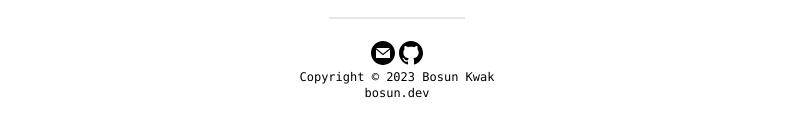
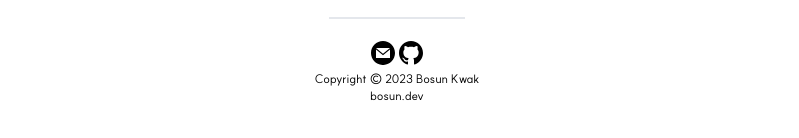
Before and after one commit to 0214kbs/bosun.dev, a Next.js app: page / in a window 1280 px wide. Shown: the part 586-724 px from the top of the page, without its empty margins (243-1042 px from the left). Built offline with nearby package versions, Linux system fonts and the light colour scheme.

Commit message:
Design: HangeulFontRegular를 기본 폰트로 지정

```diff
--- a/src/styles/globals.css
+++ b/src/styles/globals.css
@@ -1,11 +1,3 @@
-* {
-  box-sizing: border-box;
-  word-break: keep-all;
-  -ms-overflow-style: none;
-  transition: all ease 0.08s 0s;
-  font-family: ui-monospace, SFMono-Regular, Menlo, Monaco, Consolas, Liberation Mono, Courier New, monospace;
-}
-
 @font-face {
   font-family: "HangeulFontMedium";
   src: url("./fonts/SUIT-Medium.ttf");
@@ -29,6 +21,14 @@
 @font-face {
   font-family: "EnglishFontLight";
   src: url("./fonts/PPNeueMachina-PlainLight.otf");
+}
+
+* {
+  box-sizing: border-box;
+  word-break: keep-all;
+  -ms-overflow-style: none;
+  transition: all ease 0.08s 0s;
+  font-family: HangeulFontRegular, ui-monospace, SFMono-Regular, Menlo, Monaco, Consolas, Liberation Mono, Courier New, monospace;
 }
 
 ::-webkit-scrollbar {
```
